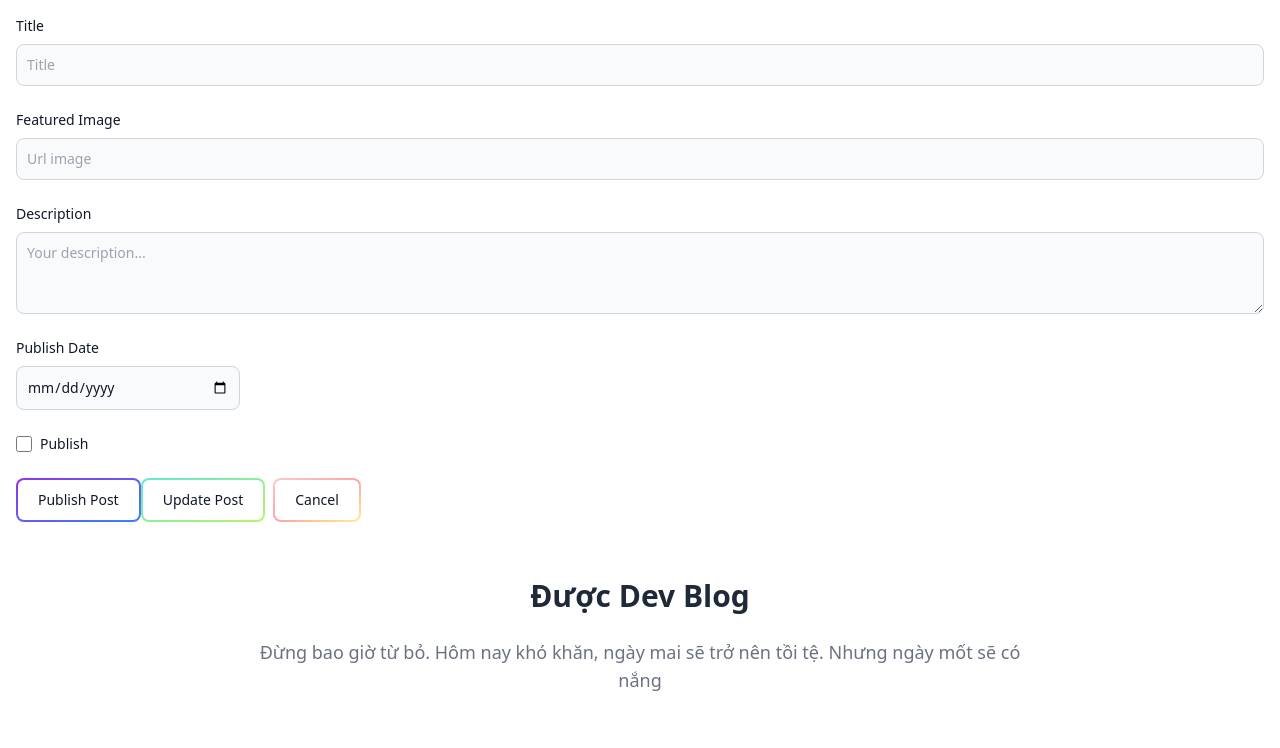
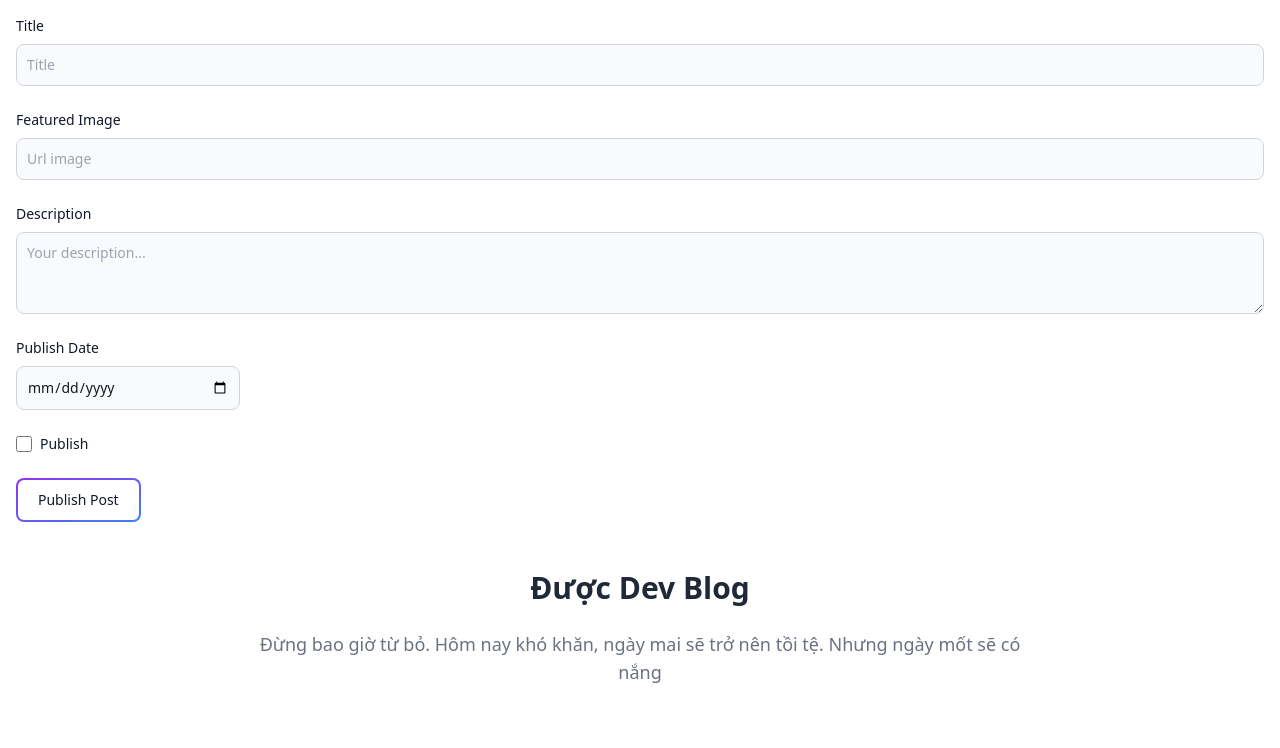
Before and after one commit to dangdevdiary/blog-post-redux, a React (Create React App) app: page / in a window 1280 px wide. Shown: the top 748 px of the page. Built offline with nearby package versions, Linux system fonts and the light colour scheme; grey boxes are pictures that could not be loaded.

Commit message:
complete app with update feature

```diff
--- a/src/constant/blog.constant.ts
+++ b/src/constant/blog.constant.ts
@@ -7,7 +7,7 @@ export const initialPostList: Post[] = [
     featuredImage:
       'https://images.unsplash.com/photo-1665412019489-1928d5afa5cc?ixlib=rb-1.2.1&ixid=MnwxMjA3fDB8MHxwaG90by1wYWdlfHx8fGVufDB8fHx8&auto=format&fit=crop&w=765&q=80',
     id: '2022-10-12T04:32:48.650Z',
-    publishDate: '2022-10-13T11:32',
+    publishDate: '2023-02-24',
     published: true,
     title: 'Mọi công việc thành đạt đều nhờ sự kiên trì và lòng say mê.'
   },
@@ -17,7 +17,7 @@ export const initialPostList: Post[] = [
     featuredImage:
       'https://images.unsplash.com/photo-1656333422687-6830f720c38f?ixlib=rb-1.2.1&ixid=MnwxMjA3fDB8MHxwaG90by1wYWdlfHx8fGVufDB8fHx8&auto=format&fit=crop&w=764&q=80',
     id: '2022-10-12T04:33:07.847Z',
-    publishDate: '2022-10-14T11:33',
+    publishDate: '2023-02-24',
     published: true,
     title: 'Muốn thành công thì khao khát thành công phải lớn hơn nỗi sợ bị thất bại.'
   },
@@ -27,7 +27,7 @@ export const initialPostList: Post[] = [
     featuredImage:
       'https://images.unsplash.com/photo-1656105544318-1cca8c4d9878?ixlib=rb-1.2.1&ixid=MnwxMjA3fDB8MHxwaG90by1wYWdlfHx8fGVufDB8fHx8&auto=format&fit=crop&w=687&q=80',
     id: '2022-10-12T04:33:26.301Z',
-    publishDate: '2022-10-15T11:33',
+    publishDate: '2023-02-24',
     published: true,
     title: 'Mất niềm tin vào bản thân, cũng như bạn đánh mất thành công đang đợi mình'
   },
@@ -37,7 +37,7 @@ export const initialPostList: Post[] = [
     featuredImage:
       'https://images.unsplash.com/photo-1648184217069-34f0a57791bc?ixlib=rb-1.2.1&ixid=MnwxMjA3fDB8MHxwaG90by1wYWdlfHx8fGVufDB8fHx8&auto=format&fit=crop&w=1471&q=80',
     id: '2022-10-12T04:35:12.040Z',
-    publishDate: '2022-10-16T11:35',
+    publishDate: '02/02/2024',
     published: false,
     title: 'Nơi nào có ý chí, nơi đó có con đường.'
   }
--- a/src/pages/blog/blog.reducer.ts
+++ b/src/pages/blog/blog.reducer.ts
@@ -1,19 +1,34 @@
-import { createAction, createReducer } from '@reduxjs/toolkit';
+import { createAction, createReducer, nanoid } from '@reduxjs/toolkit';
 import { initialPostList } from 'constant/blog.constant';
 import { Post } from 'types/blog.type';
 interface BlogState {
   postList: Post[];
+  editingPost: Post | null;
 }
 const initialState: BlogState = {
-  postList: initialPostList
+  postList: initialPostList,
+  editingPost: null
 };
-export const addPost = createAction<Post>('blogReducer/addPost');
+
+export const addPost = createAction('blogReducer/addPost', (post: Post) => {
+  return {
+    payload: {
+      ...post,
+      id: nanoid()
+    }
+  };
+});
 export const deletePost = createAction<string>('blogReducer/deletePost');
+export const startEditingPost = createAction<Post>('blogReducer/startEditingPost');
+export const cancelEditingPost = createAction('blogReducer/cancelEditingPost');
+export const finishEditingPost = createAction<Post>('blogReducer/finishEditingPost');
+
 const blogReducer = createReducer(initialState, (builder) => {
-  builder.addCase(addPost, (state, action) => {
+  builder
+    .addCase(addPost, (state, action) => {
       state.postList.push(action.payload);
-  });
-  builder.addCase(deletePost, (state, action) => {
+    })
+    .addCase(deletePost, (state, action) => {
       const postList: Post[] = state.postList;
       let count = 0;
       for (const item of postList) {
@@ -23,6 +38,21 @@ const blogReducer = createReducer(initialState, (builder) => {
         }
         count++;
       }
+    })
+    .addCase(startEditingPost, (state, action) => {
+      state.editingPost = action.payload || null;
+    })
+    .addCase(cancelEditingPost, (state, action) => {
+      state.editingPost = null;
+    })
+    .addCase(finishEditingPost, (state, action) => {
+      state.postList.some((post, i) => {
+        if (post.id === action.payload.id) {
+          state.postList[i] = action.payload;
+          return true;
+        } else return false;
+      });
+      state.editingPost = null;
     });
 });
 export default blogReducer;
--- a/src/pages/blog/components/CreatePost/CreatePost.tsx
+++ b/src/pages/blog/components/CreatePost/CreatePost.tsx
@@ -1,8 +1,9 @@
-import React, { useRef } from 'react';
+import React, { useEffect, useRef } from 'react';
 import { useState } from 'react';
 import { Post } from 'types/blog.type';
-import { useDispatch } from 'react-redux';
-import { addPost } from 'pages/blog/blog.reducer';
+import { useDispatch, useSelector } from 'react-redux';
+import { addPost, cancelEditingPost, finishEditingPost } from 'pages/blog/blog.reducer';
+import { RootState } from 'store';
 
 export default function CreatePost() {
   const initialFormDataRef = useRef<Post>({
@@ -13,14 +14,23 @@ export default function CreatePost() {
     publishDate: '',
     published: false
   });
-  const [formData, setformData] = useState(initialFormDataRef.current);
+  const editingPost = useSelector((state: RootState) => state.blogReducer.editingPost);
+  const [formData, setformData] = useState<Post>(initialFormDataRef.current);
+  useEffect(() => {
+    setformData(editingPost || initialFormDataRef.current);
+  }, [editingPost]);
   const dispatch = useDispatch();
   const handleSubmit = (e: React.FormEvent<HTMLFormElement>) => {
     e.preventDefault();
-    const id = new Date().toISOString();
-    const newFormData = { ...formData, id: id };
-    dispatch(addPost(newFormData));
+    if (editingPost) {
+      dispatch(finishEditingPost(formData));
+    } else {
+      dispatch(addPost(formData));
+    }
     setformData(initialFormDataRef.current);
+  };
+  const hanleCancel = () => {
+    dispatch(cancelEditingPost());
   };
   return (
     <form onSubmit={handleSubmit}>
@@ -95,6 +105,7 @@ export default function CreatePost() {
         </label>
       </div>
       <div>
+        {!editingPost && (
           <button
             className='group relative inline-flex items-center justify-center overflow-hidden rounded-lg bg-gradient-to-br from-purple-600 to-blue-500 p-0.5 text-sm font-medium text-gray-900 hover:text-white focus:outline-none focus:ring-4 focus:ring-blue-300 group-hover:from-purple-600 group-hover:to-blue-500 dark:text-white dark:focus:ring-blue-800'
             type='submit'
@@ -103,6 +114,9 @@ export default function CreatePost() {
               Publish Post
             </span>
           </button>
+        )}
+        {editingPost && (
+          <>
             <button
               type='submit'
               className='group relative mb-2 mr-2 inline-flex items-center justify-center overflow-hidden rounded-lg bg-gradient-to-br from-teal-300 to-lime-300 p-0.5 text-sm font-medium text-gray-900 focus:outline-none focus:ring-4 focus:ring-lime-200 group-hover:from-teal-300 group-hover:to-lime-300 dark:text-white dark:hover:text-gray-900 dark:focus:ring-lime-800'
@@ -113,12 +127,15 @@ export default function CreatePost() {
             </button>
             <button
               type='reset'
+              onClick={hanleCancel}
               className='group relative mb-2 mr-2 inline-flex items-center justify-center overflow-hidden rounded-lg bg-gradient-to-br from-red-200 via-red-300 to-yellow-200 p-0.5 text-sm font-medium text-gray-900 focus:outline-none focus:ring-4 focus:ring-red-100 group-hover:from-red-200 group-hover:via-red-300 group-hover:to-yellow-200 dark:text-white dark:hover:text-gray-900 dark:focus:ring-red-400'
             >
               <span className='relative rounded-md bg-white px-5 py-2.5 transition-all duration-75 ease-in group-hover:bg-opacity-0 dark:bg-gray-900'>
                 Cancel
               </span>
             </button>
+          </>
+        )}
       </div>
     </form>
   );
--- a/src/pages/blog/components/PostItem/PostItem.tsx
+++ b/src/pages/blog/components/PostItem/PostItem.tsx
@@ -3,9 +3,10 @@ import { Post } from 'types/blog.type';
 interface PostItemProps {
   post: Post;
   handleDelete: (id: string) => void;
+  handleEditing: (post: Post) => void;
 }
 export default function PostItem(props: PostItemProps) {
-  const { post, handleDelete } = props;
+  const { post, handleDelete, handleEditing } = props;
 
   return (
     <div className='flex flex-col items-center overflow-hidden rounded-lg border md:flex-row'>
@@ -18,13 +19,14 @@ export default function PostItem(props: PostItemProps) {
         />
       </div>
       <div className='flex flex-col gap-2 p-4 lg:p-6'>
-        <span className='text-sm text-gray-400'>{post.publishDate}</span>
+        <span className='text-sm text-gray-400'>{new Date(post.publishDate).toLocaleDateString('vi-VN')}</span>
         <h2 className='text-xl font-bold text-gray-800'>{post.title}</h2>
         <p className='text-gray-500'>{post.description}</p>
         <div>
           <div className='inline-flex rounded-md shadow-sm' role='group'>
             <button
               type='button'
+              onClick={() => handleEditing(post)}
               className='rounded-l-lg border border-gray-200 bg-white py-2 px-4 text-sm font-medium text-gray-900 hover:bg-gray-100 hover:text-blue-700 focus:z-10 focus:text-blue-700 focus:ring-2 focus:ring-blue-700'
             >
               Edit
--- a/src/pages/blog/components/PostList/PostList.tsx
+++ b/src/pages/blog/components/PostList/PostList.tsx
@@ -1,13 +1,17 @@
 import PostItem from '../PostItem';
 import { useSelector, useDispatch } from 'react-redux';
 import { RootState } from 'store';
-import { deletePost } from 'pages/blog/blog.reducer';
+import { deletePost, startEditingPost } from 'pages/blog/blog.reducer';
+import { Post } from 'types/blog.type';
 
 function PostList() {
   const initialPostList = useSelector((state: RootState) => state.blogReducer.postList);
   const dispatch = useDispatch();
   const handleDelete = (id: string) => {
     dispatch(deletePost(id));
+  };
+  const handleEditing = (post: Post) => {
+    dispatch(startEditingPost(post));
   };
   return (
     <div>
@@ -21,7 +25,7 @@ function PostList() {
           </div>
           <div className='grid gap-4 sm:grid-cols-2 md:gap-6 lg:grid-cols-2 xl:grid-cols-2 xl:gap-8'>
             {initialPostList.map((post) => {
-              return <PostItem post={post} key={post.id} handleDelete={handleDelete} />;
+              return <PostItem post={post} key={post.id} handleDelete={handleDelete} handleEditing={handleEditing} />;
             })}
           </div>
         </div>
```
Lines whose indentation alone changed are shown as unchanged.
